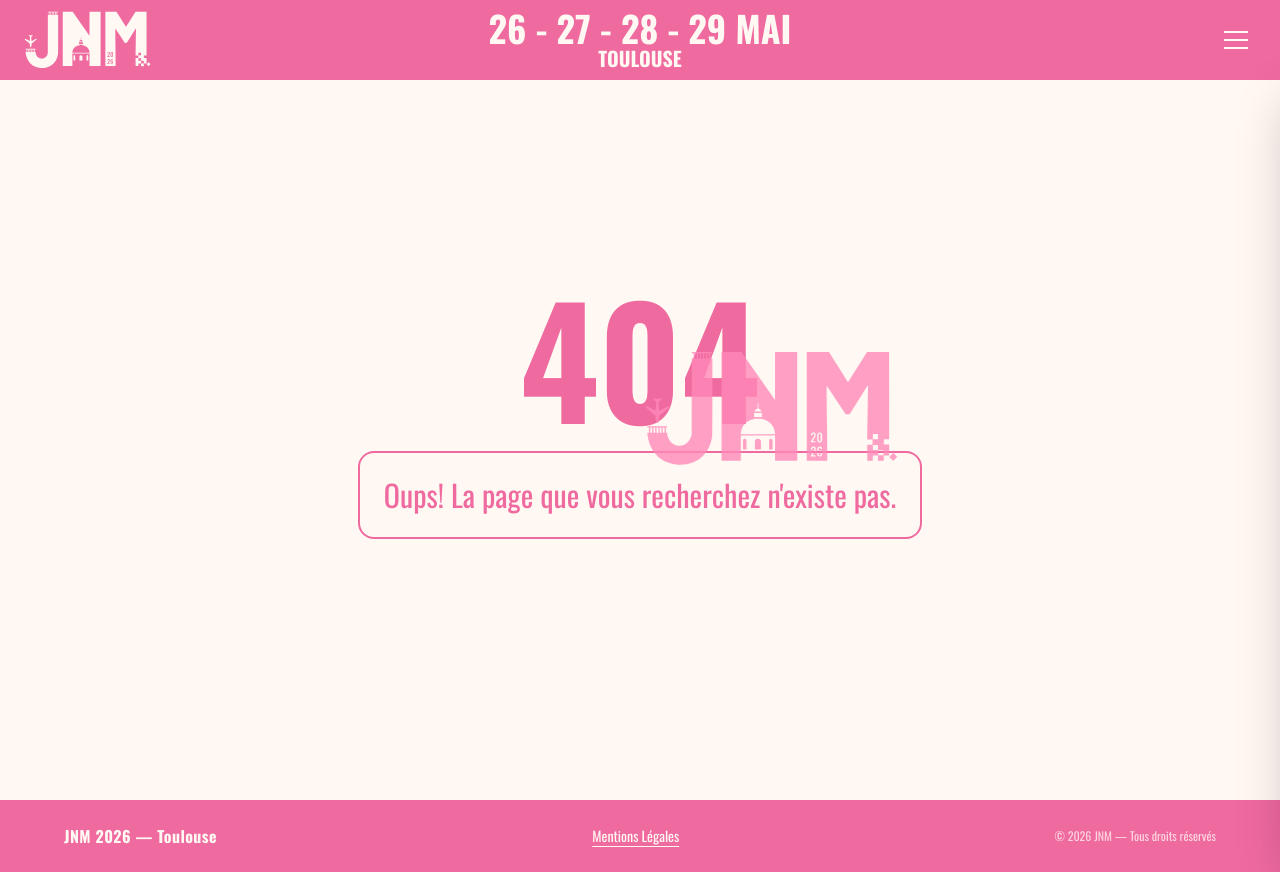
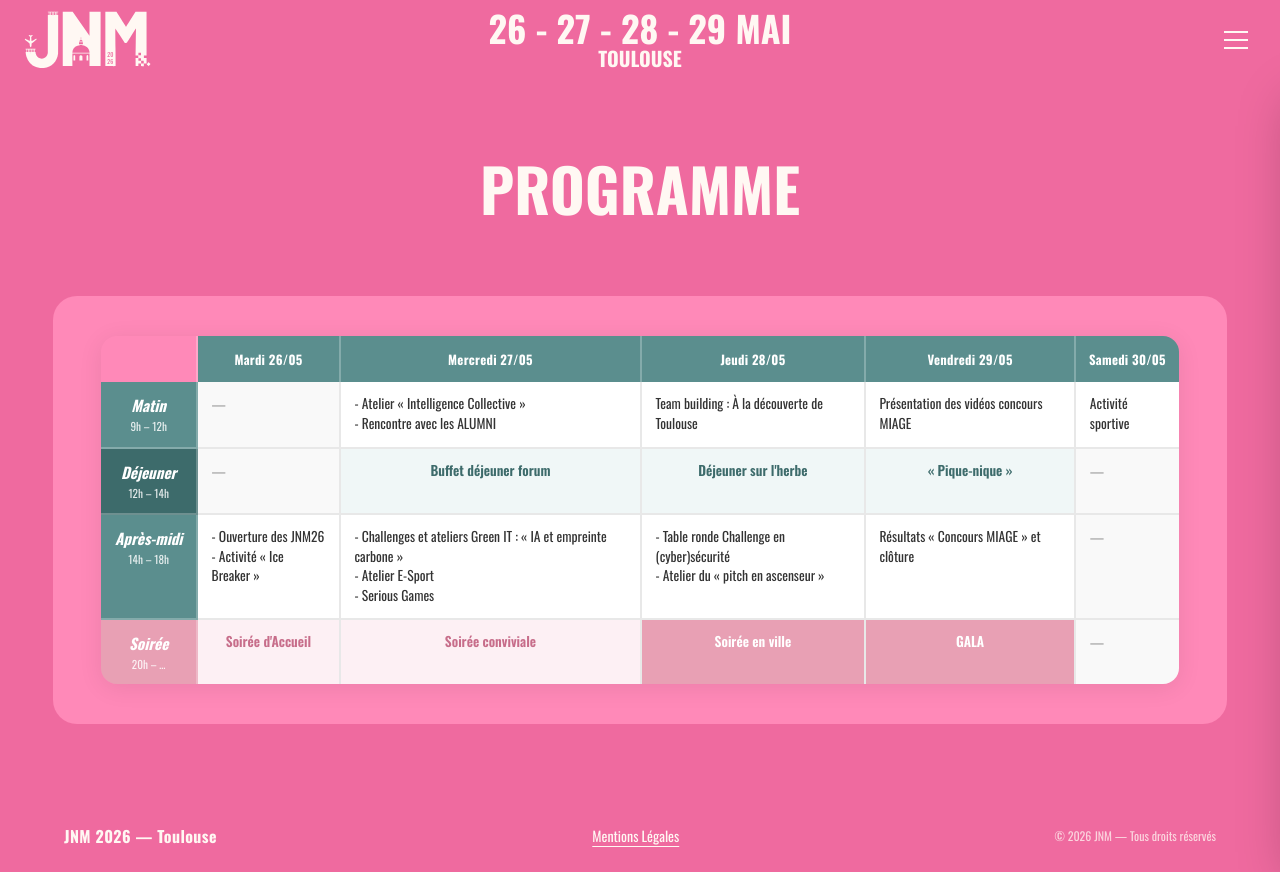
Before and after one commit to JPX87/jnm2026-front, a Next.js app: page /programme in a window 1280 px wide. Before the commit this address had no page. Built offline with nearby package versions, Linux system fonts and the light colour scheme.

Commit message:
feat: new page program (#35) (#42)

```diff
--- /dev/null
+++ b/src/app/(header)/programme/page.tsx
@@ -0,0 +1,18 @@
+import PageTemplate from "@/components/layout/PageTemplate/PageTemplate";
+import Section from "@/components/layout/Section/Section";
+import Programme from "@/components/ui/Programme/Programme";
+import { Metadata } from "next";
+
+export const metadata: Metadata = {
+    title: "Programme",
+}
+
+export default function ProgrammePage() {
+    return (
+        <PageTemplate title="PROGRAMME" className="programme">
+            <Section variant="tertiary" maxWidth="xl">
+                <Programme />
+            </Section>
+        </PageTemplate>
+    );
+}
--- a/src/components/layout/Header/HeaderGrid.tsx
+++ b/src/components/layout/Header/HeaderGrid.tsx
@@ -6,10 +6,11 @@ import { ThemeSelector } from "@/components/ui/theme/ThemeSelector/ThemeSelector
 import { LogoSvg } from "@/components/ui/branding/logo/LogoSvg";
 
 const menuItems = [
+    { label: "INSCRIPTION", href: "/inscription" },
+    { label: "KESAKO", href: "/kesako" },
+    { label: "PROGRAMME", href: "/programme" },
     { label: "ORGANIGRAMME", href: "/organigramme" },
     { label: "NOUS CONTACTER", href: "/#contact" },
-    { label: "INSCRIPTION", href: "/inscription" },
-    { label: "KESAKO", href: "/kesako" },
 ];
 
 export default function HeaderGrid() {
--- /dev/null
+++ b/src/components/ui/Programme/Programme.tsx
@@ -0,0 +1,185 @@
+import React from "react";
+
+const timeSlots = [
+    { name: "Matin", hours: "9h – 12h" },
+    { name: "Déjeuner", hours: "12h – 14h" },
+    { name: "Après-midi", hours: "14h – 18h" },
+    { name: "Soirée", hours: "20h – …" },
+] as const;
+
+type TimeSlot = (typeof timeSlots)[number]["name"];
+
+interface DaySchedule {
+    day: string;
+    shortDay: string;
+    slots: Record<TimeSlot, { content: string; type?: "dejeuner" | "soiree" | "soiree-highlight" }>;
+}
+
+const programme: DaySchedule[] = [
+    {
+        day: "Mardi 26/05",
+        shortDay: "Mar. 26",
+        slots: {
+            Matin: { content: "" },
+            Déjeuner: { content: "" },
+            "Après-midi": {
+                content: "- Ouverture des JNM26\n- Activité « Ice Breaker »",
+            },
+            Soirée: { content: "Soirée d'Accueil", type: "soiree" },
+        },
+    },
+    {
+        day: "Mercredi 27/05",
+        shortDay: "Mer. 27",
+        slots: {
+            Matin: {
+                content:
+                    "- Atelier « Intelligence Collective »\n- Rencontre avec les ALUMNI",
+            },
+            Déjeuner: { content: "Buffet déjeuner forum", type: "dejeuner" },
+            "Après-midi": {
+                content:
+                    "- Challenges et ateliers Green IT : « IA et empreinte carbone »\n- Atelier E-Sport\n- Serious Games",
+            },
+            Soirée: { content: "Soirée conviviale", type: "soiree" },
+        },
+    },
+    {
+        day: "Jeudi 28/05",
+        shortDay: "Jeu. 28",
+        slots: {
+            Matin: { content: "Team building : À la découverte de Toulouse" },
+            Déjeuner: { content: "Déjeuner sur l'herbe", type: "dejeuner" },
+            "Après-midi": {
+                content:
+                    "- Table ronde Challenge en (cyber)sécurité\n- Atelier du « pitch en ascenseur »",
+            },
+            Soirée: { content: "Soirée en ville", type: "soiree-highlight" },
+        },
+    },
+    {
+        day: "Vendredi 29/05",
+        shortDay: "Ven. 29",
+        slots: {
+            Matin: { content: "Présentation des vidéos concours MIAGE" },
+            Déjeuner: { content: "« Pique-nique »", type: "dejeuner" },
+            "Après-midi": {
+                content: "Résultats « Concours MIAGE » et clôture",
+            },
+            Soirée: { content: "GALA", type: "soiree-highlight" },
+        },
+    },
+    {
+        day: "Samedi 30/05",
+        shortDay: "Sam. 30",
+        slots: {
+            Matin: { content: "Activité sportive" },
+            Déjeuner: { content: "" },
+            "Après-midi": { content: "" },
+            Soirée: { content: "" },
+        },
+    },
+];
+
+function slotCellClass(slot: TimeSlot, type?: string) {
+    if (type === "dejeuner") return "!bg-[#f0f7f7] !text-[#3d6b6b] font-semibold text-center";
+    if (type === "soiree") return "!bg-[#fdf0f4] !text-[#c76d8a] font-semibold text-center";
+    if (type === "soiree-highlight") return "!bg-[#e8a0b4] !text-white font-semibold text-center";
+    return "";
+}
+
+function slotHeaderClass(slot: TimeSlot) {
+    switch (slot) {
+        case "Matin":
+        case "Après-midi":
+            return "!bg-[#5b8e8e] !text-white";
+        case "Déjeuner":
+            return "!bg-[#3d6b6b] !text-white";
+        case "Soirée":
+            return "!bg-[#e8a0b4] !text-white";
+    }
+}
+
+function renderContent(content: string) {
+    if (!content) return <span className="text-gray-400 text-sm">—</span>;
+    return content.split("\n").map((line, j, arr) => (
+        <span key={j}>
+            {line}
+            {j < arr.length - 1 && <br />}
+        </span>
+    ));
+}
+
+export default function Programme() {
+    return (
+        <>
+            {/* ── Desktop: Table view ── */}
+            <div className="hidden md:block w-full rounded-2xl">
+                <table className="w-full border-separate border-spacing-0 text-[0.85rem] rounded-2xl overflow-hidden shadow-[0_4px_24px_rgba(0,0,0,0.08)]">
+                    <thead>
+                        <tr>
+                            <th className="bg-transparent border-r-2 border-white/25"></th>
+                            {programme.map((d) => (
+                                <th
+                                    key={d.day}
+                                    className="bg-[#5b8e8e] text-white font-bold text-center py-[0.85rem] px-3 text-[0.8rem] tracking-[0.02em] border-r-2 border-white/25 last:border-r-0"
+                                >
+                                    {d.day}
+                                </th>
+                            ))}
+                        </tr>
+                    </thead>
+                    <tbody>
+                        {timeSlots.map((slot, rowIndex) => (
+                            <tr key={slot.name}>
+                                <td className={`font-bold italic text-center whitespace-nowrap min-w-[90px] text-[0.95rem] border-r-2 border-white/25 py-3 px-[0.85rem] align-top bg-white text-[#333] leading-[1.45] ${rowIndex === timeSlots.length - 1 ? "" : "border-b-2 border-[#e8e8e8]"} ${slotHeaderClass(slot.name)}`}>
+                                    {slot.name}
+                                    <span className="block text-[0.7rem] not-italic font-normal opacity-85 mt-[2px]">{slot.hours}</span>
+                                </td>
+                                {programme.map((d) => {
+                                    const cell = d.slots[slot.name];
+                                    return (
+                                        <td
+                                            key={d.day}
+                                            className={`py-3 px-[0.85rem] align-top bg-white text-[#333] leading-[1.45] border-r-2 border-[#e8e8e8] last:border-r-0 ${rowIndex === timeSlots.length - 1 ? "" : "border-b-2 border-[#e8e8e8]"} ${!cell.content ? "!bg-[#f9f9f9]" : ""} ${slotCellClass(slot.name, cell.type)}`}
+                                        >
+                                            {renderContent(cell.content)}
+                                        </td>
+                                    );
+                                })}
+                            </tr>
+                        ))}
+                    </tbody>
+                </table>
+            </div>
+
+            {/* ── Mobile: Card view ── */}
+            <div className="flex md:hidden flex-col gap-5">
+                {programme.map((day) => (
+                    <div key={day.day} className="rounded-2xl overflow-hidden shadow-[0_4px_20px_rgba(0,0,0,0.08)]">
+                        <div className="bg-[#5b8e8e] text-white font-bold text-center py-3 px-4 text-[1.05rem] tracking-[0.02em]">
+                            {day.day}
+                        </div>
+                        <div className="flex flex-col">
+                            {timeSlots.map((slot) => {
+                                const cell = day.slots[slot.name];
+                                if (!cell.content) return null;
+                                return (
+                                    <div key={slot.name} className="flex border-b border-[#e8e8e8] last:border-b-0">
+                                        <span className={`shrink-0 w-[100px] py-[0.65rem] px-2 font-bold italic text-[0.82rem] flex flex-col items-center justify-center text-center ${slotHeaderClass(slot.name)}`}>
+                                            <span>{slot.name}</span>
+                                            <span className="block text-[0.68rem] not-italic font-normal opacity-85 mt-[1px]">{slot.hours}</span>
+                                        </span>
+                                        <span className={`flex-1 py-[0.65rem] px-3 text-[0.85rem] leading-[1.45] text-[#333] bg-white ${slotCellClass(slot.name, cell.type)}`}>
+                                            {renderContent(cell.content)}
+                                        </span>
+                                    </div>
+                                );
+                            })}
+                        </div>
+                    </div>
+                ))}
+            </div>
+        </>
+    );
+}
```
